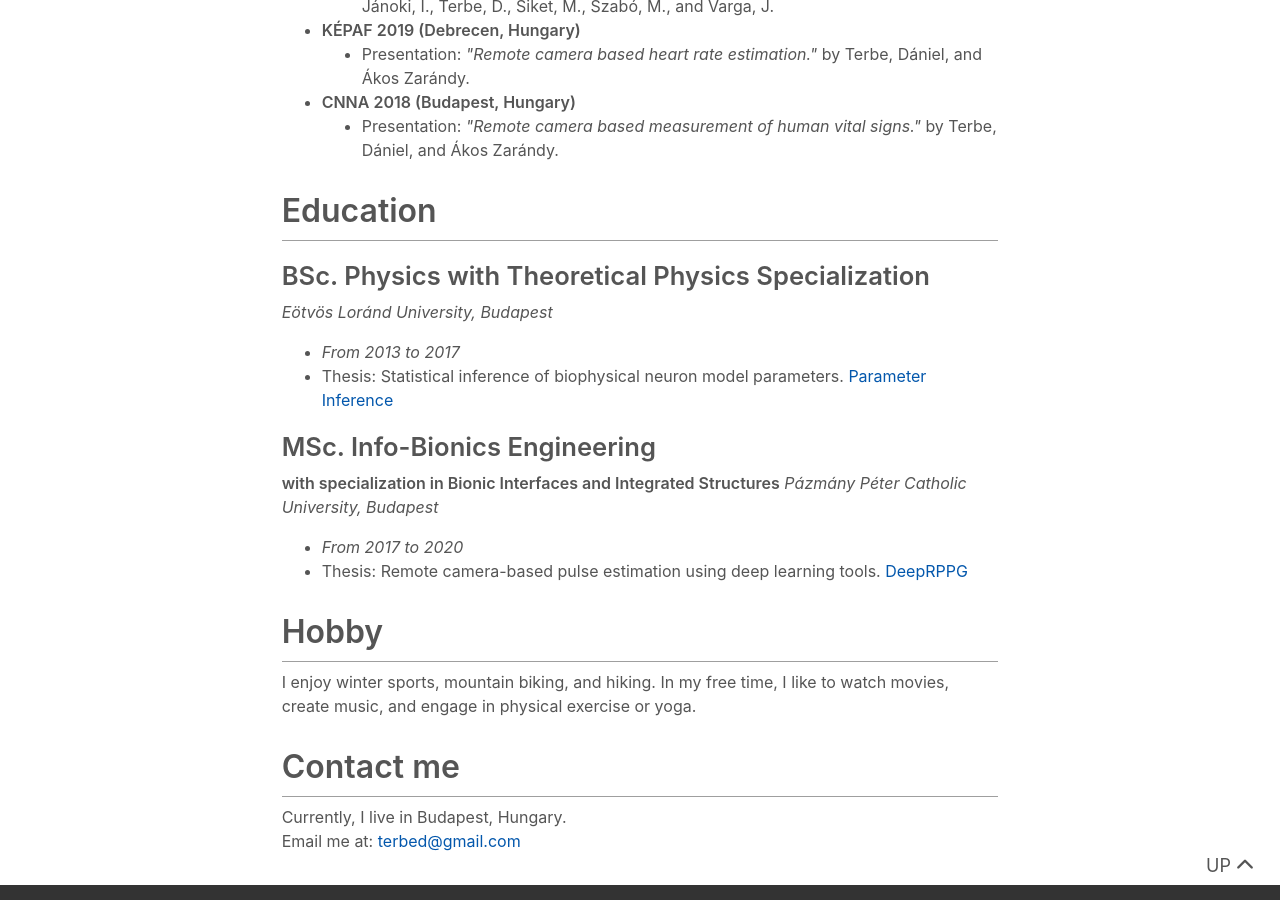
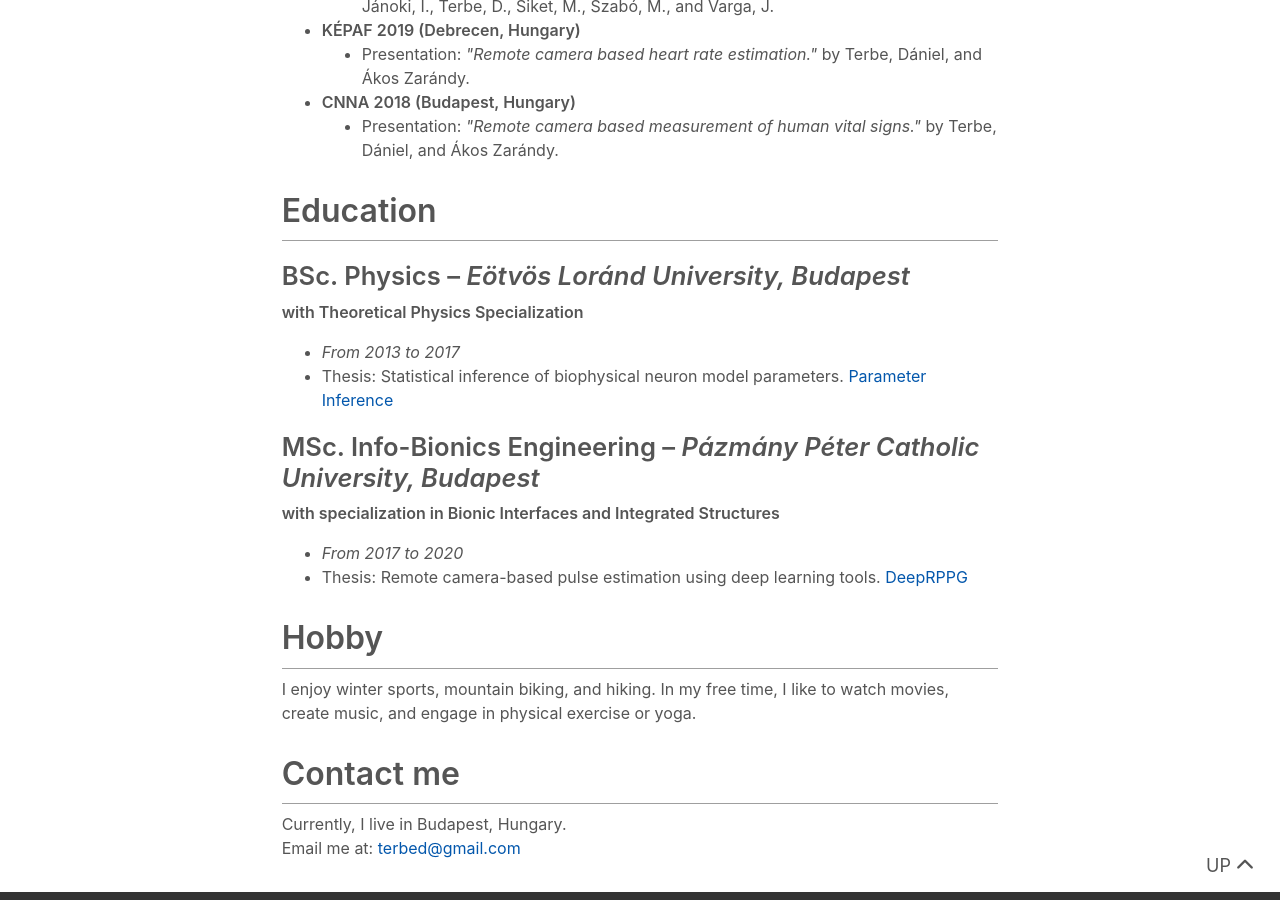
Before and after one commit to terbed/blog, a Jekyll site: the page built from _pages/about.md, in a window 1280 px wide and 900 px high, scrolled down 3647 px. Built offline with Jekyll 4.4.1, drawn with Linux system fonts in a browser that asks for light colours; nearby versions of some CDN libraries; comment, search, counter and statistics services are not loaded.

```diff
--- a/_pages/about.md
+++ b/_pages/about.md
@@ -115,14 +115,13 @@ __Computational Neuroscience Workgroup, Budapest, Hungary__
 
 ## Education
 
-### BSc. Physics with Theoretical Physics Specialization
-_Eötvös Loránd University, Budapest_
+### BSc. Physics – _Eötvös Loránd University, Budapest_
+**with Theoretical Physics Specialization**
 - _From 2013 to 2017_
 - Thesis: Statistical inference of biophysical neuron model parameters. [Parameter Inference](https://github.com/terbed/parameter-inference)
 
-### MSc. Info-Bionics Engineering
+### MSc. Info-Bionics Engineering – _Pázmány Péter Catholic University, Budapest_
  **with specialization in Bionic Interfaces and Integrated Structures**
-_Pázmány Péter Catholic University, Budapest_
 - _From 2017 to 2020_
 - Thesis: Remote camera-based pulse estimation using deep learning tools. [DeepRPPG](https://github.com/terbed/Deep-rPPG)
 
```
